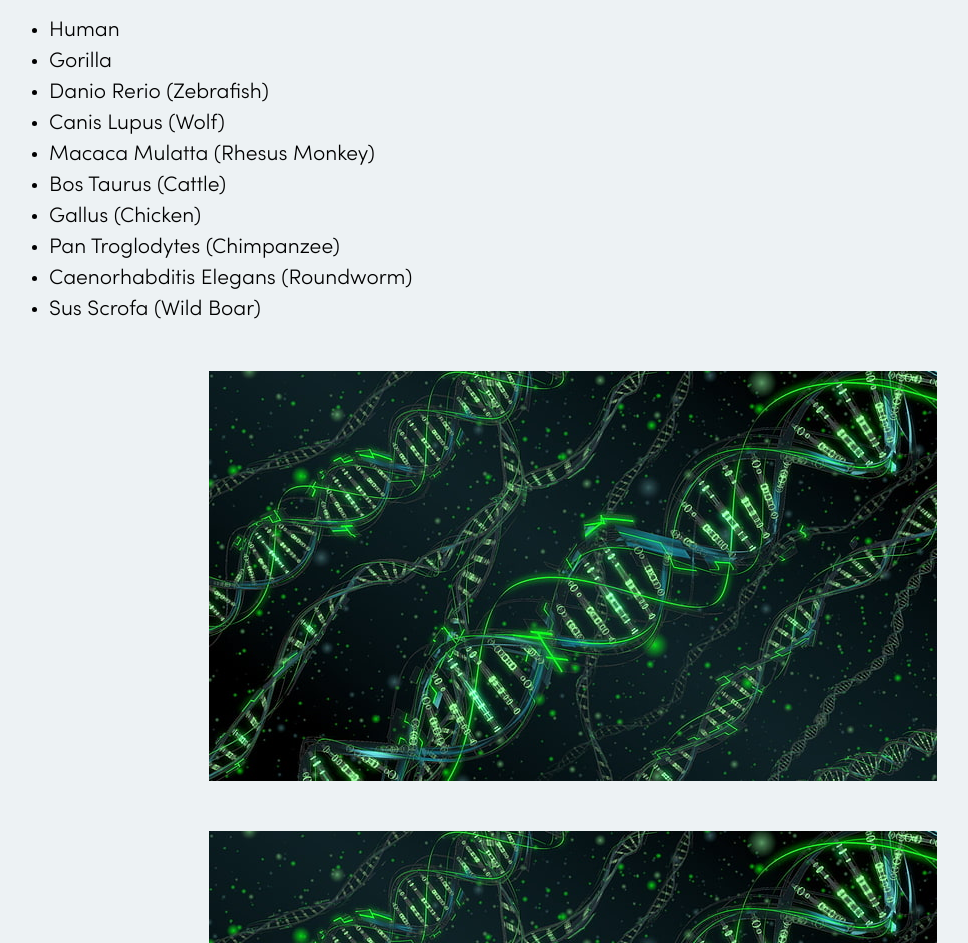
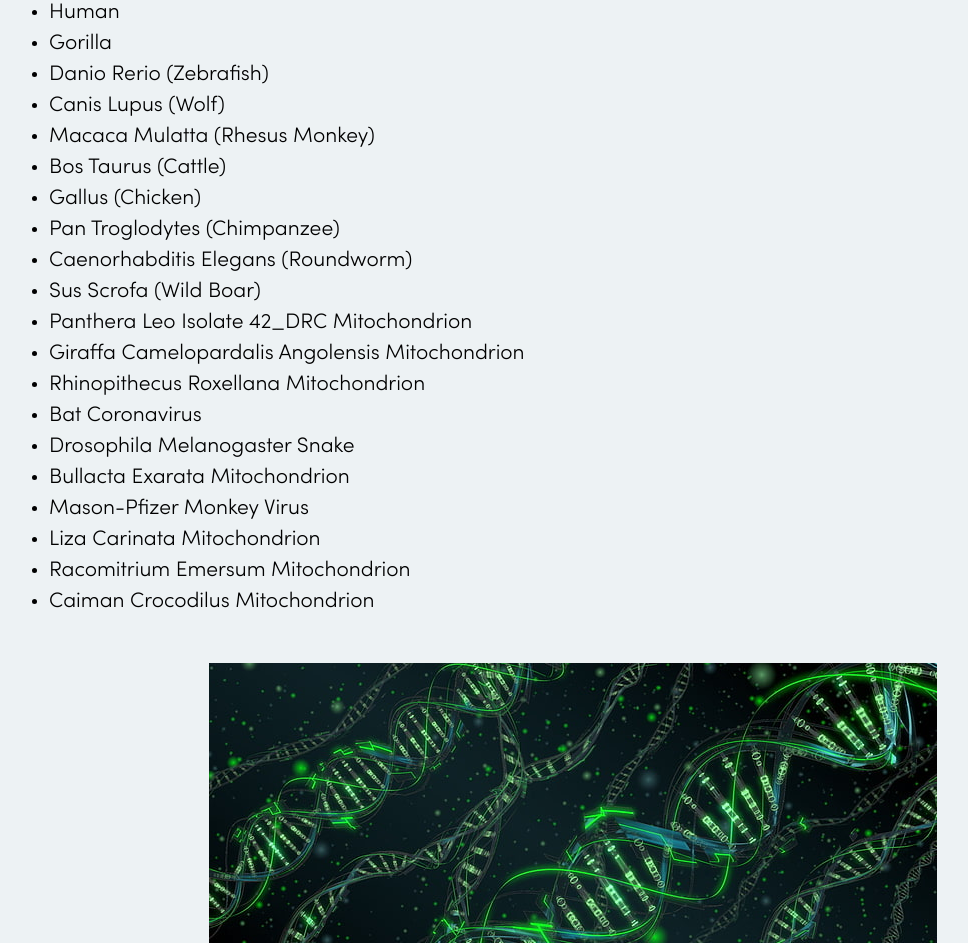
Before and after one commit to ItsMrVaibhav/gene-relator, a website: page build/index.html in a window 1280 px wide. Shown: the part 794-1737 px from the top of the page, without its empty margins (67-1035 px from the left). Drawn offline with Linux system fonts and the light colour scheme.

Commit message:
List of organisms updated

```diff
--- a/build/index.html
+++ b/build/index.html
@@ -4,11 +4,7 @@
     <meta charset = "UTF-8">
     <meta name = "viewport" content = "width=device-width, initial-scale=1.0">
     <link rel = "stylesheet" href = "style.css">
-<<<<<<< HEAD:build/index.html
     <title>Gene.Relator | Project Osteoblasts</title>
-=======
-    <title>Gene Relator | Project Osteoblasts</title>
->>>>>>> b599b15ba41212ff1037dcdc3c1e8a9ea548e702:index.html
 </head>
 <body>
     <header>
@@ -33,7 +29,7 @@
     <section id = "Showcase" class = "Showcase">
         <img src = "Assets/DNA-Wallpaper.jpg" alt = "DNA Image" class = "Showcase-Image">
         <div class = "Showcase-Content Container">
-            <p class = "Showcase-Heading">Gene Relator</p>
+            <p class = "Showcase-Heading">Gene.Relator</p>
             <p class = "Showcase-Description">
                 Gene Relator is a software capable of comparing gene sequences of organisms such as humans, apes, fishes, etc. and computing several essencial
                 results about the organisms. The results computed can further be used to infer similarity between organisms and understand their evolutionary relationships.
@@ -63,6 +59,16 @@
                 <li>Pan Troglodytes (Chimpanzee)</li>
                 <li>Caenorhabditis Elegans (Roundworm)</li>
                 <li>Sus Scrofa (Wild Boar)</li>
+                <li>Panthera Leo Isolate 42_DRC Mitochondrion</li>
+                <li>Giraffa Camelopardalis Angolensis Mitochondrion</li>
+                <li>Rhinopithecus Roxellana Mitochondrion</li>
+                <li>Bat Coronavirus</li>
+                <li>Drosophila Melanogaster Snake</li>
+                <li>Bullacta Exarata Mitochondrion</li>
+                <li>Mason-Pfizer Monkey Virus</li>
+                <li>Liza Carinata Mitochondrion</li>
+                <li>Racomitrium Emersum Mitochondrion</li>
+                <li>Caiman Crocodilus Mitochondrion</li>
             </ul>
         </p>
         <div class = "Image-Box">
```
